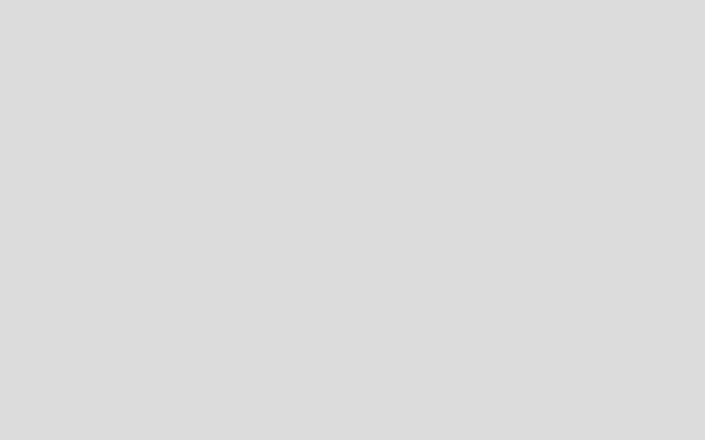
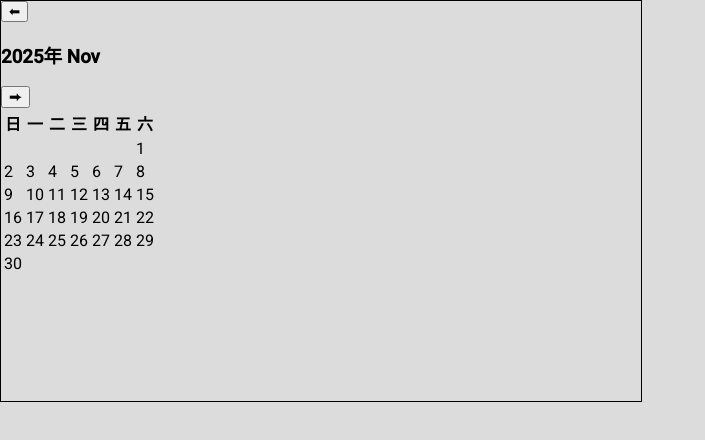
Before and after one commit to Jia-02/group_project_frontend, an Angular app: page /calendar in a window 1280 px wide. Before the commit this address led to /. Shown: the top 440 px of the page, without its empty margins (0-705 px from the left). Built offline with nearby package versions, Linux system fonts and the light colour scheme.

Commit message:
毛胚版的行事曆

```diff
--- a/package.json
+++ b/package.json
@@ -20,6 +20,7 @@
     "@angular/platform-browser": "^19.0.0",
     "@angular/platform-browser-dynamic": "^19.0.0",
     "@angular/router": "^19.0.0",
+    "date-fns": "^4.1.0",
     "rxjs": "~7.8.0",
     "tslib": "^2.3.0",
     "zone.js": "~0.15.0"
--- a/src/app/app.routes.ts
+++ b/src/app/app.routes.ts
@@ -1,7 +1,9 @@
 import { Routes } from '@angular/router';
 import { TabsComponent } from './tabs/tabs.component';
+import { CalendarComponent } from './calendar/calendar.component';
 
 
 export const routes: Routes = [
-  {path:'tabs',component:TabsComponent}
+  {path:'tabs',component:TabsComponent},
+  { path: 'calendar', component: CalendarComponent}
 ];
--- a/src/app/calendar/calendar.component.html
+++ b/src/app/calendar/calendar.component.html
@@ -1 +1,43 @@
-<p>calendar works!</p>
+<div class="block">
+  <div>
+    <button (click)="prevMonth()">⬅</button>
+    <h3>{{ currentMonth | date: 'yyyy年 MMM' }}</h3>
+    <button (click)="nextMonth()">⮕</button>
+  </div>
+
+  <div>
+    <div>
+      <table>
+        <thead>
+          <tr>
+            @for (dayName of dayNames; track $index) {
+            <th>{{ dayName }}</th>
+            }
+          </tr>
+        </thead>
+
+        <tbody>
+          @for (week of monthWeeks; track $index) {
+          <tr >
+            @for (day of week; track $index) {
+            <td
+              [class.is-current-month]="day && (day | date: 'MM') === (currentMonth | date: 'MM')"
+              [class.is-selected]="day && (day | date: 'yyyyMMdd') === (selectedDay | date: 'yyyyMMdd')"
+              (click)="selectDay(day)">
+
+              @if (day) {
+              <span >{{ day | date: "d" }}</span>
+
+              @if (hasActivity(day)) {
+              <div  title="有活動"></div>
+              }
+              }
+            </td>
+            }
+          </tr>
+          }
+        </tbody>
+      </table>
+    </div>
+  </div>
+</div>
--- a/src/app/calendar/calendar.component.scss
+++ b/src/app/calendar/calendar.component.scss
@@ -0,0 +1,5 @@
+.block{
+  width: 50%;
+  height: 50%;
+  border: 1px solid black;
+}
--- a/src/app/calendar/calendar.component.ts
+++ b/src/app/calendar/calendar.component.ts
@@ -1,11 +1,98 @@
+import { DatePipe } from '@angular/common';
 import { Component } from '@angular/core';
+
 
 @Component({
   selector: 'app-calendar',
-  imports: [],
+  imports: [
+    DatePipe
+  ],
   templateUrl: './calendar.component.html',
   styleUrl: './calendar.component.scss'
 })
 export class CalendarComponent {
+  currentMonth: Date = new Date();
+  dayNames: string[] = ['日', '一', '二', '三', '四', '五', '六'];
+  monthWeeks: (Date | null)[][] = [];
+  selectedDay: Date | null = new Date();
+  selectedDayActivities: any[] = [];
 
+  ngOnInit() {
+    this.generateCalendar(this.currentMonth);
+    this.selectedDay = new Date(this.currentMonth.getFullYear(), this.currentMonth.getMonth(), new Date().getDate());
+    this.loadActivities(this.selectedDay!);
+  }
+
+  generateCalendar(date: Date): void {
+    this.monthWeeks = [];
+    const year = date.getFullYear();
+    const month = date.getMonth();
+
+    const firstDayOfMonth = new Date(year, month, 1);
+    const startingDay = firstDayOfMonth.getDay();
+
+    const daysInMonth = new Date(year, month + 1, 0).getDate();
+
+    let currentDay = 1;
+    for (let w = 0; w < 6; w++) {
+      const week: (Date | null)[] = [];
+      for (let d = 0; d < 7; d++) {
+        if (w === 0 && d < startingDay) {
+          week.push(null);
+        } else if (currentDay <= daysInMonth) {
+          week.push(new Date(year, month, currentDay));
+          currentDay++;
+        } else {
+          week.push(null);
+        }
+      }
+      this.monthWeeks.push(week);
+      if (currentDay > daysInMonth) break;
+    }
+  }
+
+  prevMonth(): void {
+    this.currentMonth = new Date(this.currentMonth.getFullYear(), this.currentMonth.getMonth() - 1, 1);
+    this.generateCalendar(this.currentMonth);
+    this.selectedDay = this.monthWeeks[0].find(d => d !== null) || null;
+    if (this.selectedDay) this.loadActivities(this.selectedDay);
+  }
+
+  nextMonth(): void {
+    this.currentMonth = new Date(this.currentMonth.getFullYear(), this.currentMonth.getMonth() + 1, 1);
+    this.generateCalendar(this.currentMonth);
+    this.selectedDay = this.monthWeeks[0].find(d => d !== null) || null;
+    if (this.selectedDay) this.loadActivities(this.selectedDay);
+  }
+
+  loadActivities(date: Date): void {
+    const dateKey = `${date.getFullYear()}-${(date.getMonth() + 1).toString().padStart(2, '0')}-${date.getDate().toString().padStart(2, '0')}`;
+    this.selectedDayActivities = this.mockActivities[dateKey] || [];
+  }
+
+  mockActivities: { [key: string]: { time: string, title: string }[] } = {
+    '2025-11-17': [{ time: '10:00', title: '部門會議' }],
+    '2025-11-20': [{ time: '14:30', title: '客戶拜訪' }, { time: '18:00', title: '晚餐聚會' }],
+    // 串api會改的地方
+  }
+
+  hasActivity(date: Date | null): boolean {
+    if (!date) return false;
+    const dateKey = this.formatDateToKey(date);
+    return !!this.mockActivities[dateKey];
+  }
+
+  formatDateToKey(date: Date): string {
+    const year = date.getFullYear();
+    const month = (date.getMonth() + 1).toString().padStart(2, '0');
+    const day = date.getDate().toString().padStart(2, '0');
+    return `${year}-${month}-${day}`;
+  }
+
+  selectDay(day: Date | null): void {
+    if (day) {
+      this.selectedDay = day;
+      this.loadActivities(day);
+    }
+  }
 }
```
Also changed, not shown: 1 other file (tests, documents, lock files or other folders).
